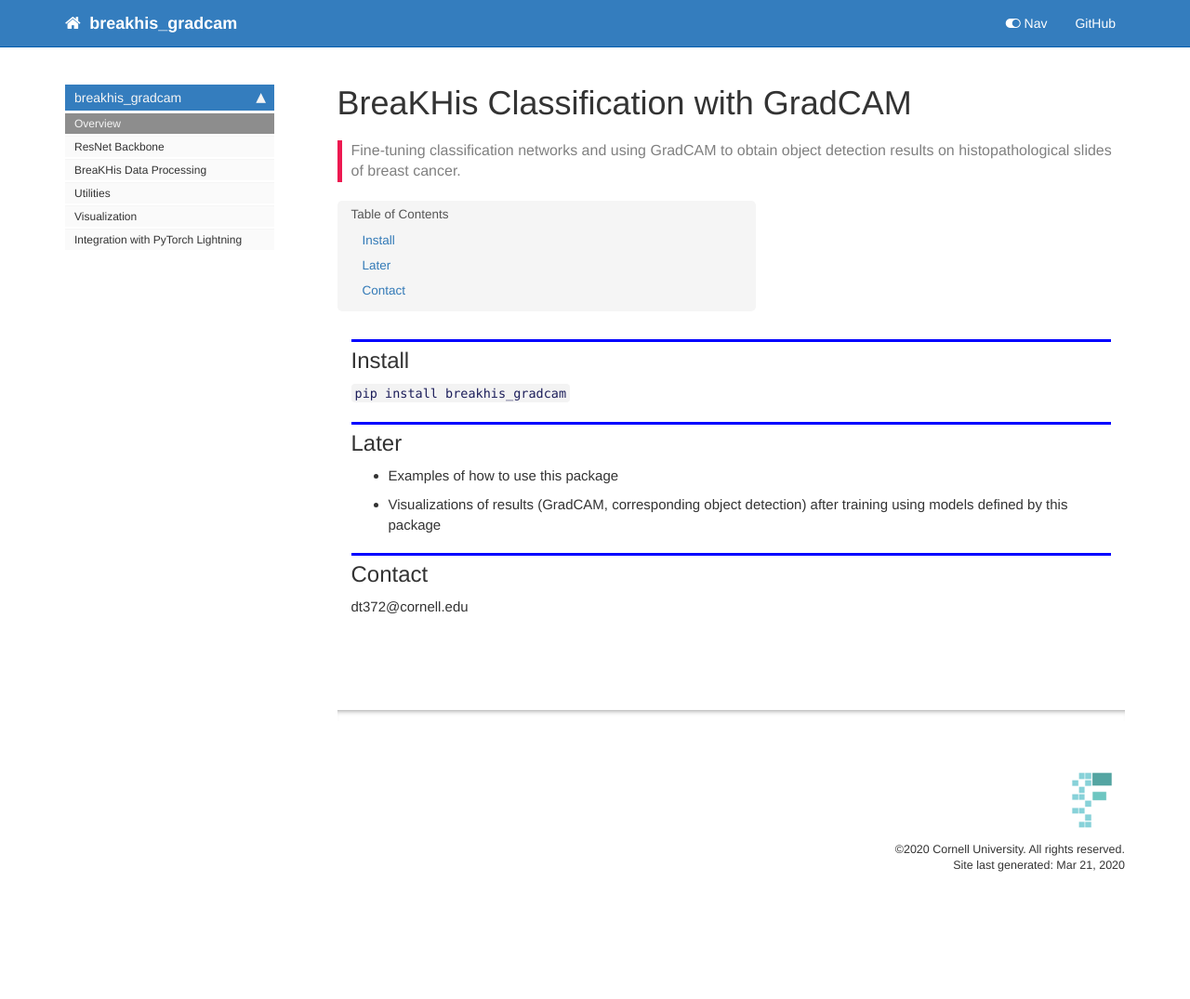
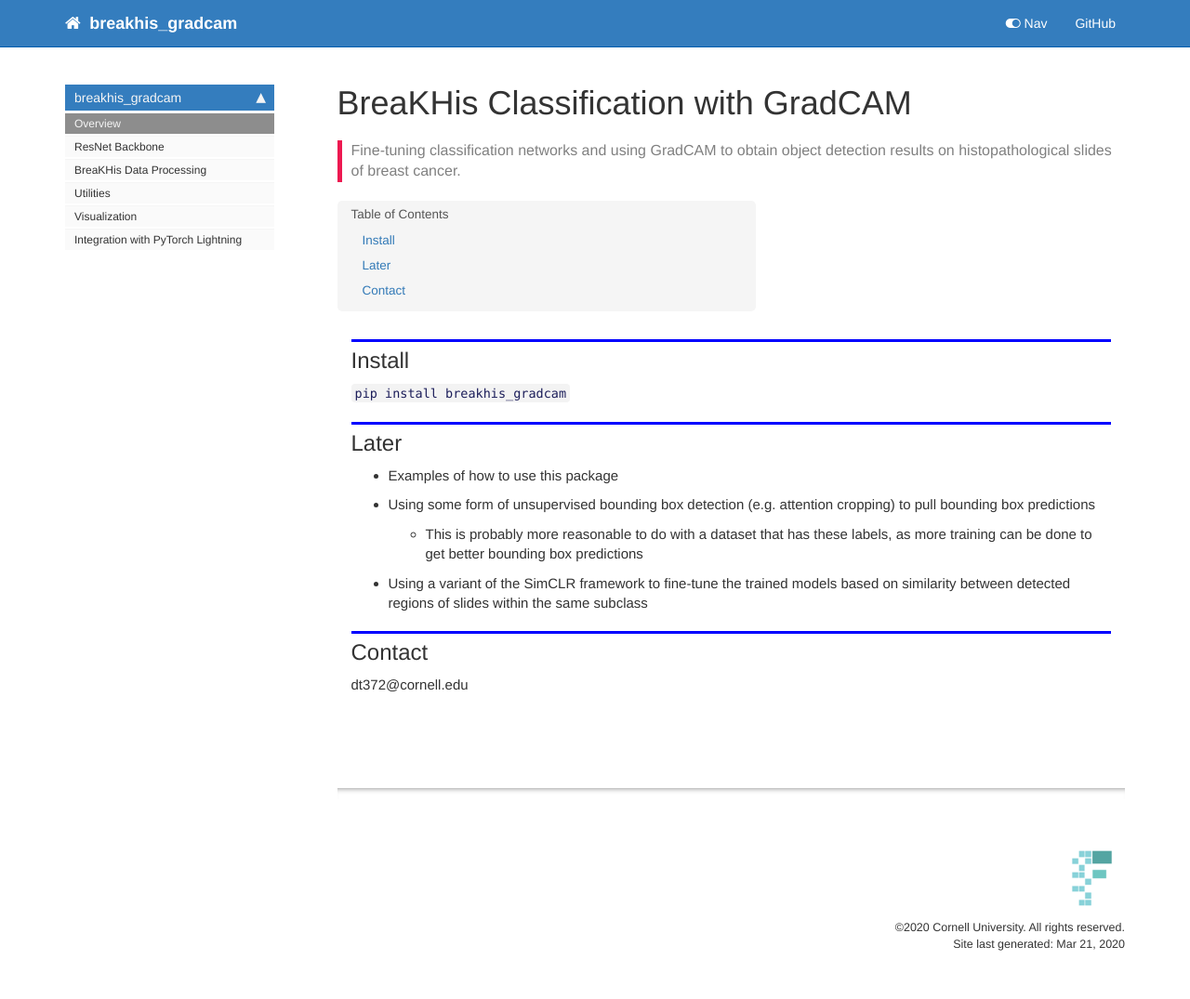
Before and after one commit to dthiagarajan/breakhis_gradcam, a Jekyll site: the page built from docs/index.html, in a window 1280 px wide. Shown: the whole page at 93% size. Built offline with Jekyll 4.4.1, drawn with Linux system fonts in a browser that asks for light colours; nearby versions of some CDN libraries; comment, search, counter and statistics services are not loaded; before the commit the page ends 991 px from its top, so only the background shows below that.

Commit message:
Update index, settings'

```diff
--- a/docs/index.html
+++ b/docs/index.html
@@ -6,6 +6,7 @@ keywords: fastai
 sidebar: home_sidebar
 
 summary: "Fine-tuning classification networks and using GradCAM to obtain object detection results on histopathological slides of breast cancer."
+description: "Fine-tuning classification networks and using GradCAM to obtain object detection results on histopathological slides of breast cancer."
 ---
 <!--
 
@@ -18,13 +19,14 @@ summary: "Fine-tuning classification networks and using GradCAM to obtain object
 -->
 
 <div class="container" id="notebook-container">
+    {% raw %}
 
 <div class="cell border-box-sizing code_cell rendered">
 
 </div>
 <div class="cell border-box-sizing text_cell rendered"><div class="inner_cell">
 <div class="text_cell_render border-box-sizing rendered_html">
-<h2 id="Install">Install<a class="anchor-link" href="#Install">&#182;</a></h2>
+<h2 id="Install">Install<a class="anchor-link" href="#Install"> </a></h2>
 </div>
 </div>
 </div>
@@ -37,9 +39,13 @@ summary: "Fine-tuning classification networks and using GradCAM to obtain object
 </div>
 <div class="cell border-box-sizing text_cell rendered"><div class="inner_cell">
 <div class="text_cell_render border-box-sizing rendered_html">
-<h2 id="Later">Later<a class="anchor-link" href="#Later">&#182;</a></h2><ul>
+<h2 id="Later">Later<a class="anchor-link" href="#Later"> </a></h2><ul>
 <li>Examples of how to use this package</li>
-<li>Visualizations of results (GradCAM, corresponding object detection) after training using models defined by this package</li>
+<li>Using some form of unsupervised bounding box detection (e.g. attention cropping) to pull bounding box predictions<ul>
+<li>This is probably more reasonable to do with a dataset that has these labels, as more training can be done to get better bounding box predictions</li>
+</ul>
+</li>
+<li>Using a variant of the SimCLR framework to fine-tune the trained models based on similarity between detected regions of slides within the same subclass</li>
 </ul>
 
 </div>
@@ -47,9 +53,10 @@ summary: "Fine-tuning classification networks and using GradCAM to obtain object
 </div>
 <div class="cell border-box-sizing text_cell rendered"><div class="inner_cell">
 <div class="text_cell_render border-box-sizing rendered_html">
-<h2 id="Contact">Contact<a class="anchor-link" href="#Contact">&#182;</a></h2><p>dt372@cornell.edu</p>
+<h2 id="Contact">Contact<a class="anchor-link" href="#Contact"> </a></h2><p>dt372@cornell.edu</p>
 
 </div>
 </div>
 </div>
+    {% endraw %}
 </div>
```
Also changed, not shown: 2 other files.
